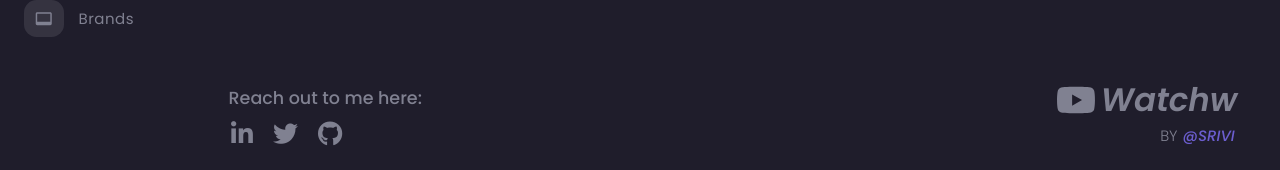
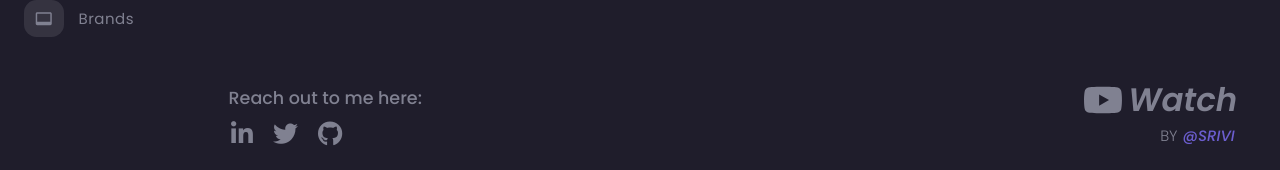
Before and after one commit to srivcodes/Watch, a React app: page / in a window 1280 px wide. Shown: the part 750-920 px from the top of the page. Built offline with nearby package versions, Linux system fonts and the light colour scheme.

Commit message:
fixing minor issues

```diff
--- a/src/Components/Footer/Footer.jsx
+++ b/src/Components/Footer/Footer.jsx
@@ -33,7 +33,7 @@ export const Footer = () => {
         <div className="footer-right">
           <Link to="/" className="footer-logo">
             <FaYoutube className="head-logo" />
-            Watchw
+            Watch
           </Link>
           <div className="connectMe">
             <div className="footer-name-padding">BY</div>
--- a/src/Components/Home/Home.jsx
+++ b/src/Components/Home/Home.jsx
@@ -34,7 +34,7 @@ export const Home = () => {
                 <br />
                 do your planet a favour
               </p>
-              <Link to="/explore?cat=Video%20Editing">
+              <Link to="/explore?cat=Indian%20Textile">
                 <button className="discover-button">Know More</button>
               </Link>
             </div>
```
